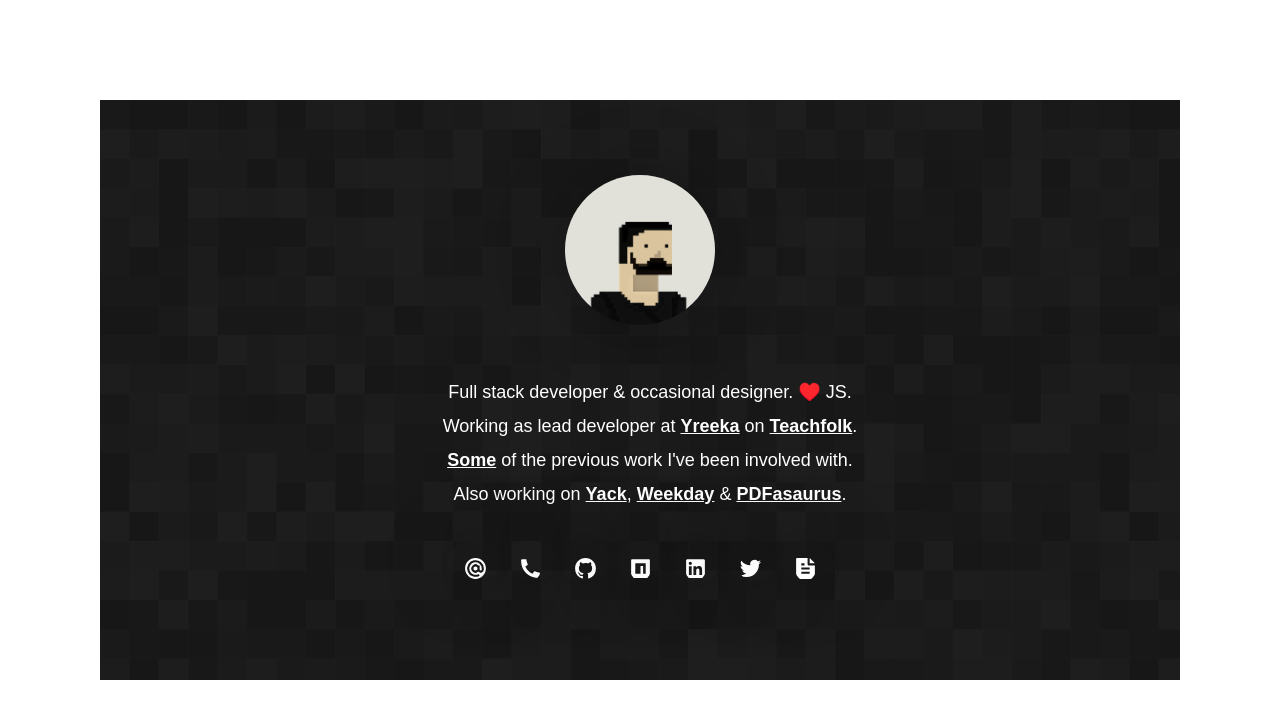
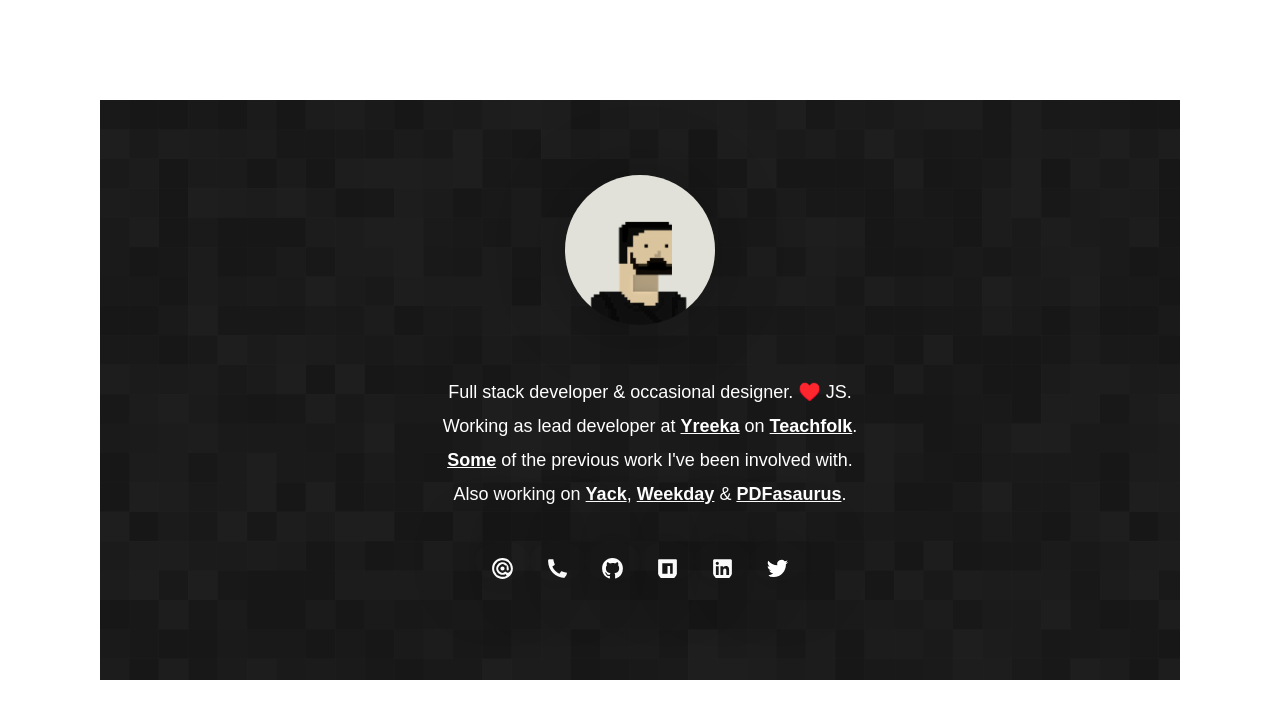
Before and after one commit to joduplessis/joduplessis, a Vue app: page / in a window 1280 px wide. Shown: the top 718 px of the page. Built offline with nearby package versions, Linux system fonts and the light colour scheme; a web font is replaced by a local one; what vue-masonry, vue-progressbar would draw is missing.

Commit message:
Content updates

```diff
--- a/src/components/Home.vue
+++ b/src/components/Home.vue
@@ -20,7 +20,7 @@
             <a href="https://www.npmjs.com/~joduplessis" target="_blank"><img src="../assets/icons/npmjs-fill.svg" /></a>
   					<a href="https://www.linkedin.com/in/jo-duplessis/" target="_blank"><img src="../assets/icons/linkedin-box-fill.svg" /></a>
   					<a href="https://twitter.com/jo_duplessis" target="_blank"><img src="../assets/icons/twitter-fill.svg" /></a>
-						<a href="https://joduplessis.com/resume" target="_blank"><img src="../assets/icons/file-text-fill.svg" /></a>
+						<!-- <a href="https://joduplessis.com/resume" target="_blank"><img src="../assets/icons/file-text-fill.svg" /></a> -->
   				</div>
   			</div>
   		</div>
```
